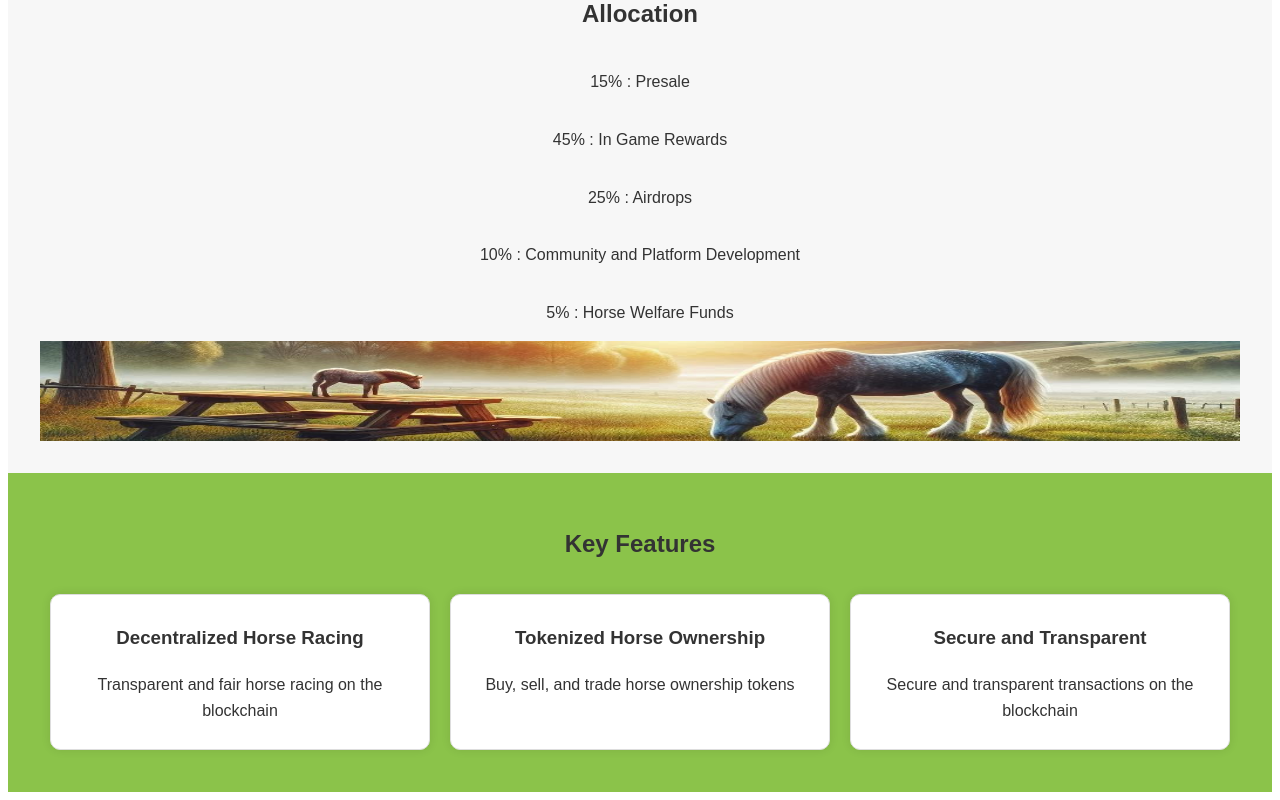
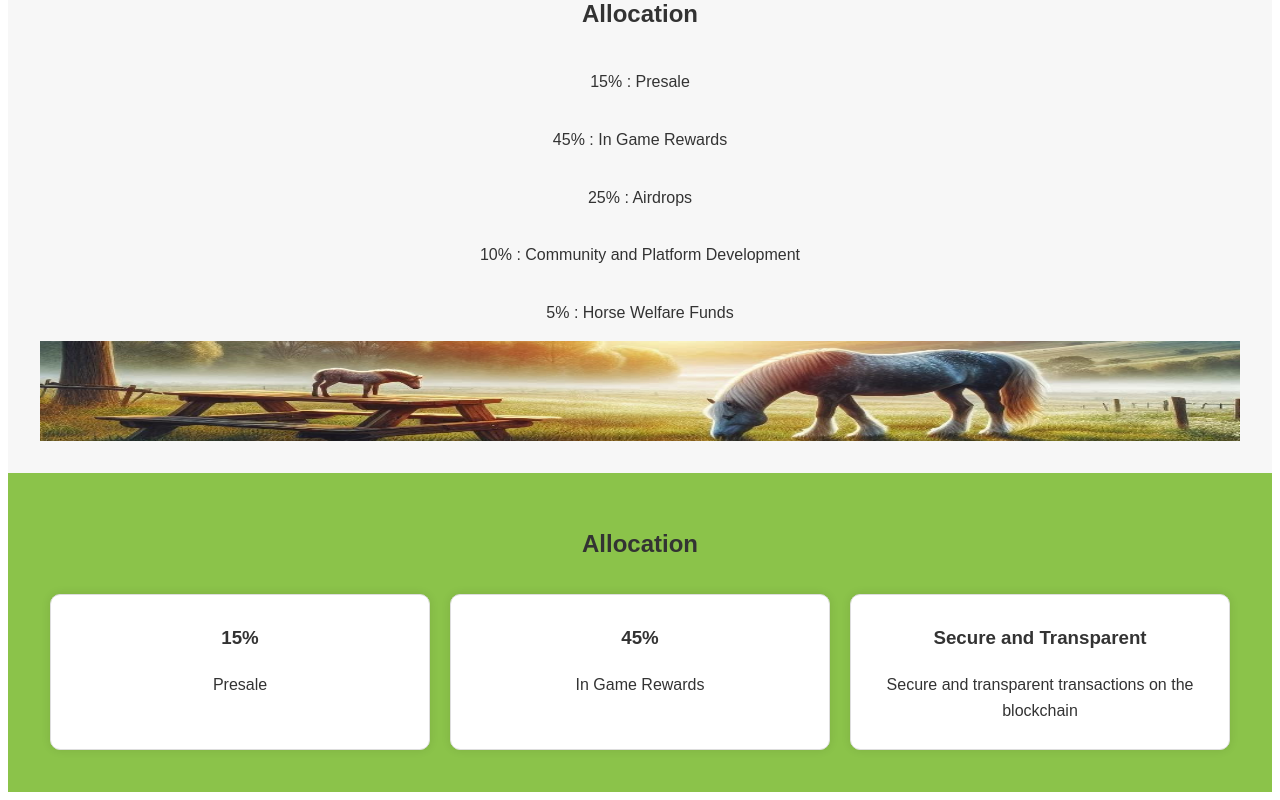
Before and after one commit to HitmanBoi/Memethon, a React (Vite) app in the folder Juan_Horse/src/Juan_Horse_frontend/: page / in a window 1280 px wide. Shown: the part 1418-2218 px from the top of the page. Built offline with nearby package versions, Linux system fonts and the light colour scheme.

Commit message:
Updated Page

```diff
--- a/Juan_Horse/src/Juan_Horse_frontend/src/App.jsx
+++ b/Juan_Horse/src/Juan_Horse_frontend/src/App.jsx
@@ -43,18 +43,18 @@ const App = () => {
         <p>5% : Horse Welfare Funds</p>
         <img src="public/Horse_grazing.jpeg" alt="Horse Grazing" height={100} />
       </section>
-      <section className="features">
-        <h2>Key Features</h2>
+      <section className="allocation">
+        <h2>Allocation</h2>
         <ul>
           <li>
             <i className="fas fa-horse"></i>
-            <h3>Decentralized Horse Racing</h3>
-            <p>Transparent and fair horse racing on the blockchain</p>
+            <h3>15%</h3>
+            <p>Presale</p>
           </li>
           <li>
             <i className="fas fa-chart-line"></i>
-            <h3>Tokenized Horse Ownership</h3>
-            <p>Buy, sell, and trade horse ownership tokens</p>
+            <h3>45%</h3>
+            <p>In Game Rewards</p>
           </li>
           <li>
             <i className="fas fa-lock"></i>
```
